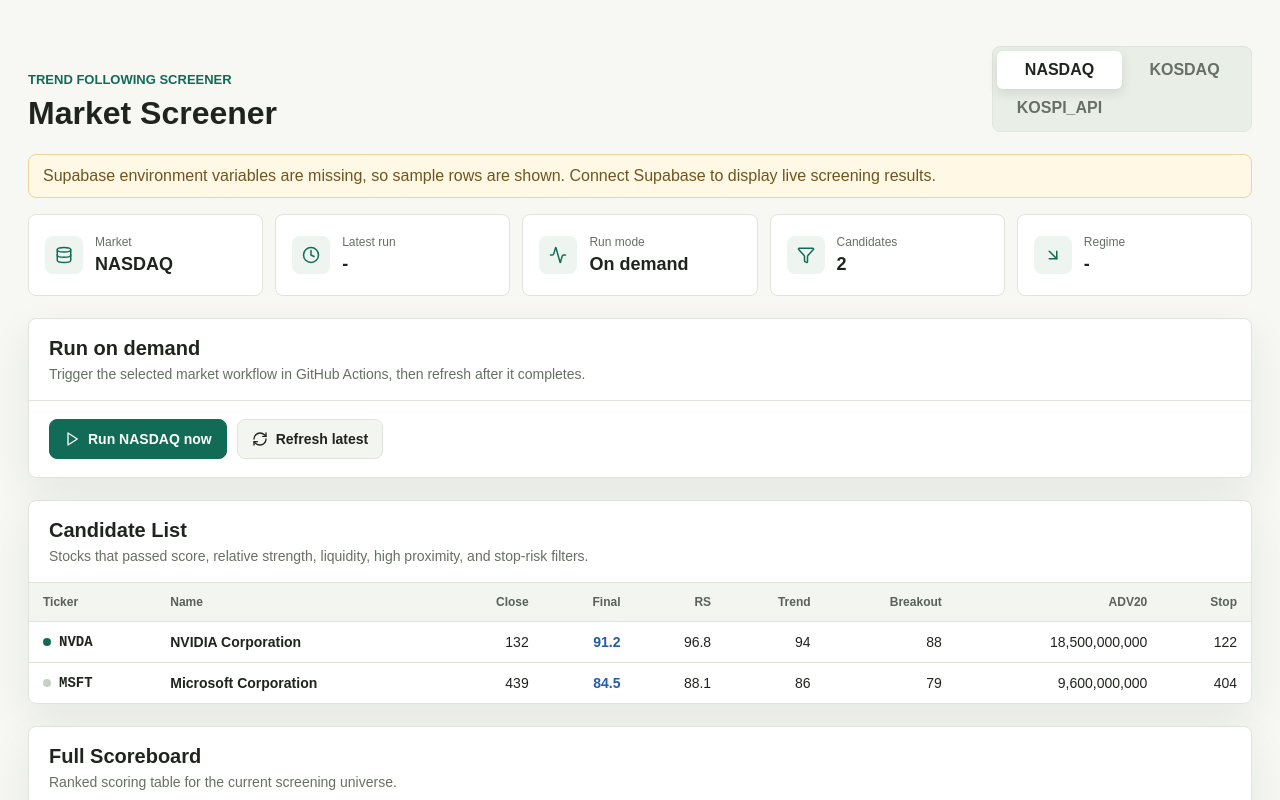
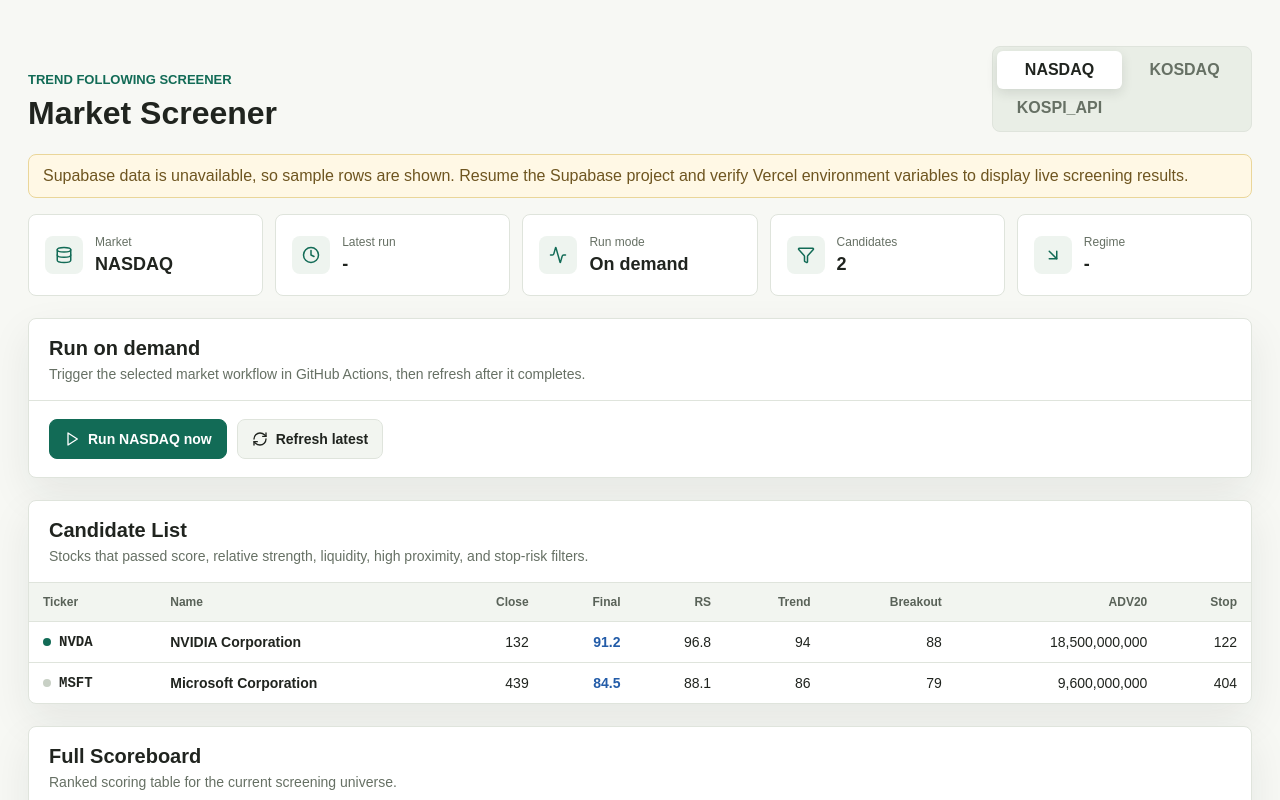
Before and after one commit to ddss8905-sudo/stocke, a Next.js app: page / in a window 1280 px wide. Shown: the top 800 px of the page. Built offline with nearby package versions, Linux system fonts and the light colour scheme; no server answers.

Commit message:
Clarify Supabase unavailable notice

```diff
--- a/app/page.tsx
+++ b/app/page.tsx
@@ -119,7 +119,7 @@
 
       {data.usingSampleData && (
         <div className="notice">
-          Supabase environment variables are missing, so sample rows are shown. Connect Supabase to display live screening results.
+          Supabase data is unavailable, so sample rows are shown. Resume the Supabase project and verify Vercel environment variables to display live screening results.
         </div>
       )}
 
```
